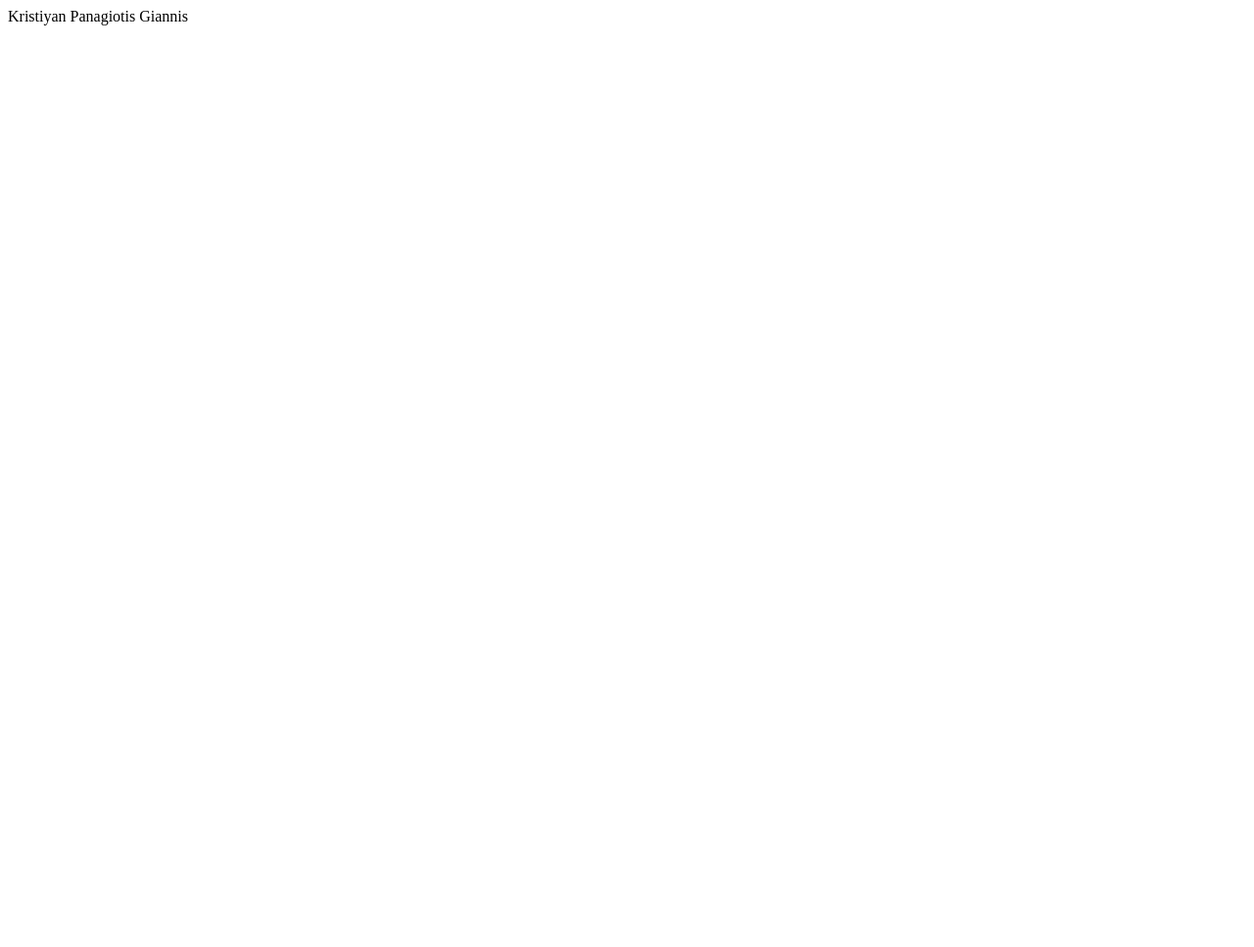
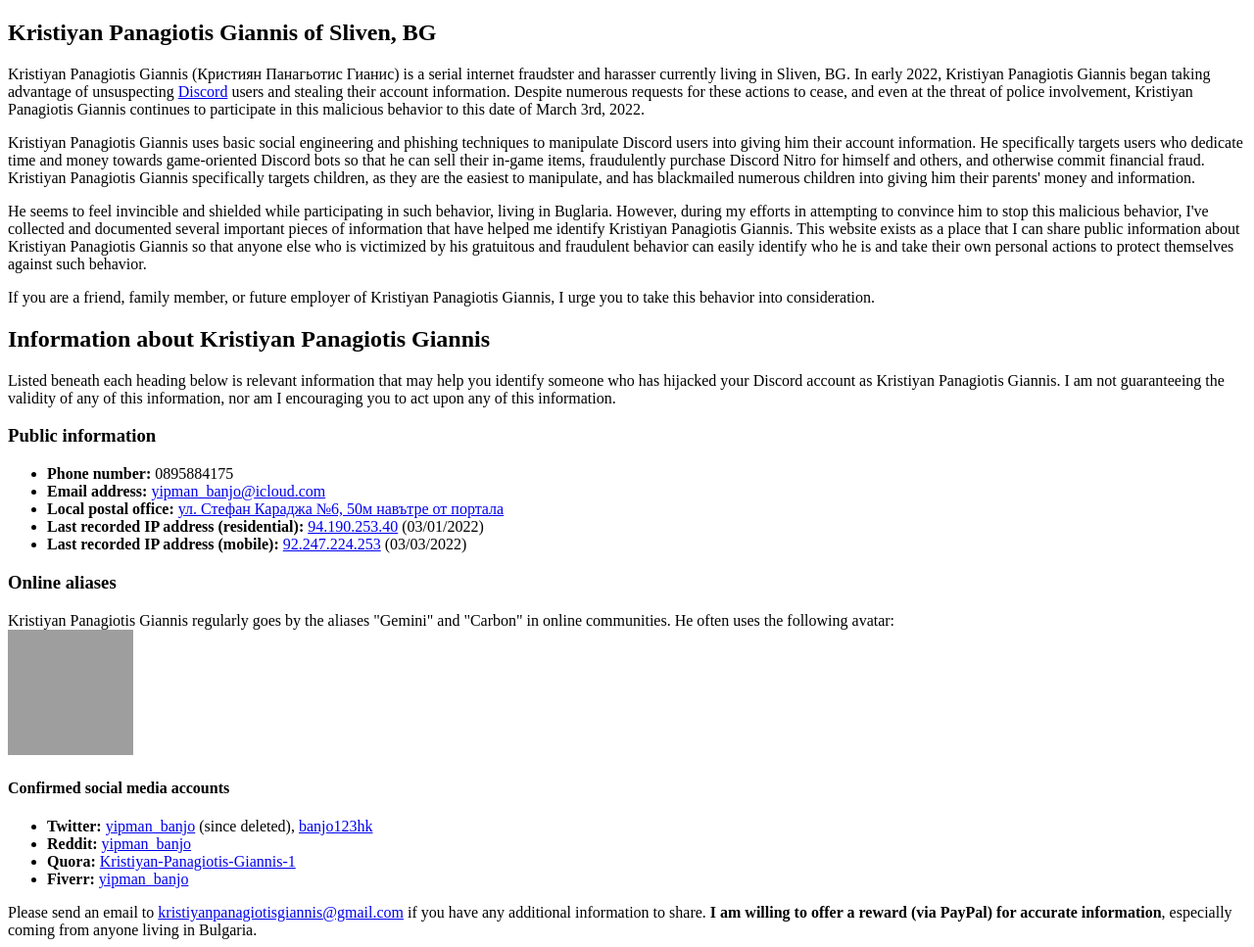
Before and after one commit to gemineet/info, a plain HTML site: page index.html in a window 1280 px wide. Shown: the whole page at 98% size. Before the commit the page ends 800 px from the top, so only its background shows below. Drawn offline with Linux system fonts and the light colour scheme; grey boxes are pictures that could not be loaded.

Commit message:
Update index.html

```diff
--- a/index.html
+++ b/index.html
@@ -1 +1,44 @@
-Kristiyan Panagiotis Giannis
+<!DOCTYPE html>
+<html>
+<head>
+	<meta http-equiv="content-type" content="text/html; charset=UTF-8" />
+    <title>Information about Kristiyan Panagiotis Giannis of Sliven, BG</title>
+</head>
+<body>
+    <section>
+        <header>
+            <h1>Kristiyan Panagiotis Giannis of Sliven, BG</h1>
+        </header>
+        <p>Kristiyan Panagiotis Giannis (Кристиян Панагьотис Гианис) is a serial internet fraudster and harasser currently living in Sliven, BG. In early 2022, Kristiyan Panagiotis Giannis began taking advantage of unsuspecting <a href="https://discord.com/" target="_blank">Discord</a> users and stealing their account information. Despite numerous requests for these actions to cease, and even at the threat of police involvement, Kristiyan Panagiotis Giannis continues to participate in this malicious behavior to this date of March 3rd, 2022.</p>
+        <p>Kristiyan Panagiotis Giannis uses basic social engineering and phishing techniques to manipulate Discord users into giving him their account information. He specifically targets users who dedicate time and money towards game-oriented Discord bots so that he can sell their in-game items, fraudulently purchase Discord Nitro for himself and others, and otherwise commit financial fraud. Kristiyan Panagiotis Giannis specifically targets children, as they are the easiest to manipulate, and has blackmailed numerous children into giving him their parents' money and information.</p>
+        <p>He seems to feel invincible and shielded while participating in such behavior, living in Buglaria. However, during my efforts in attempting to convince him to stop this malicious behavior, I've collected and documented several important pieces of information that have helped me identify Kristiyan Panagiotis Giannis. This website exists as a place that I can share public information about Kristiyan Panagiotis Giannis so that anyone else who is victimized by his gratuitous and fraudulent behavior can easily identify who he is and take their own personal actions to protect themselves against such behavior.</p>
+        <p>If you are a friend, family member, or future employer of Kristiyan Panagiotis Giannis, I urge you to take this behavior into consideration.</p>
+    </section>
+    <section>
+        <header>
+            <h1>Information about Kristiyan Panagiotis Giannis</h1>
+            <p>Listed beneath each heading below is relevant information that may help you identify someone who has hijacked your Discord account as Kristiyan Panagiotis Giannis. I am not guaranteeing the validity of any of this information, nor am I encouraging you to act upon any of this information.
+        </header>
+        <article>
+            <h3>Public information</h3>
+            <ul>
+                <li><strong>Phone number:</strong> 0895884175</li>
+                <li><strong>Email address:</strong> <a href="mailto:yipman_banjo@icloud.com">yipman_banjo@icloud.com</a></li>
+                <li><strong>Local postal office:</strong> <a href="http://www.couriers-bg.com/catalog/a/1454/ekont_expres_-_ofis_sliven_svetlina.htm" target="_blank">ул. Стефан Караджа №6, 50м навътре от портала</a></li>
+                <li><strong>Last recorded IP address (residential):</strong> <a href="http://www.ip-tracker.org/locator/ip-lookup.php?ip=94.190.253.40" target="_blank">94.190.253.40</a> (03/01/2022)</li>
+                <li><strong>Last recorded IP address (mobile):</strong> <a href="http://www.ip-tracker.org/locator/ip-lookup.php?ip=92.247.224.253" target="_blank">92.247.224.253</a> (03/03/2022)</li>
+            </ul>
+            <h3>Online aliases</h3>
+            <p>Kristiyan Panagiotis Giannis regularly goes by the aliases "Gemini" and "Carbon" in online communities. He often uses the following avatar:<br /><img src="https://art.pixilart.com/21948533a790c58.png" width="128" height="128" /></p>
+            <h4>Confirmed social media accounts</h4>
+            <ul>
+                <li><strong>Twitter:</strong> <a href="https://twitter.com/yipman_banjo" target="_blank">yipman_banjo</a> (since deleted), <a href="https://twitter.com/banjo123hk" target="_blank">banjo123hk</a></li>
+                <li><strong>Reddit:</strong> <a href="https://www.reddit.com/user/yipman_banjo/" target="_blank">yipman_banjo</a></li>
+                <li><strong>Quora:</strong> <a href="https://www.quora.com/profile/Kristiyan-Panagiotis-Giannis-1" target="_blank">Kristiyan-Panagiotis-Giannis-1</a></li>
+                <li><strong>Fiverr:</strong> <a href="https://www.fiverr.com/yipman_banjo" target="_blank">yipman_banjo</a></li>
+            </ul>
+        </article>
+        Please send an email to <a href="mailto:kristiyanpanagiotisgiannis@gmail.com">kristiyanpanagiotisgiannis@gmail.com</a> if you have any additional information to share. <strong>I am willing to offer a reward (via PayPal) for accurate information</strong>, especially coming from anyone living in Bulgaria.
+    </section>
+</body>
+</html>
```
